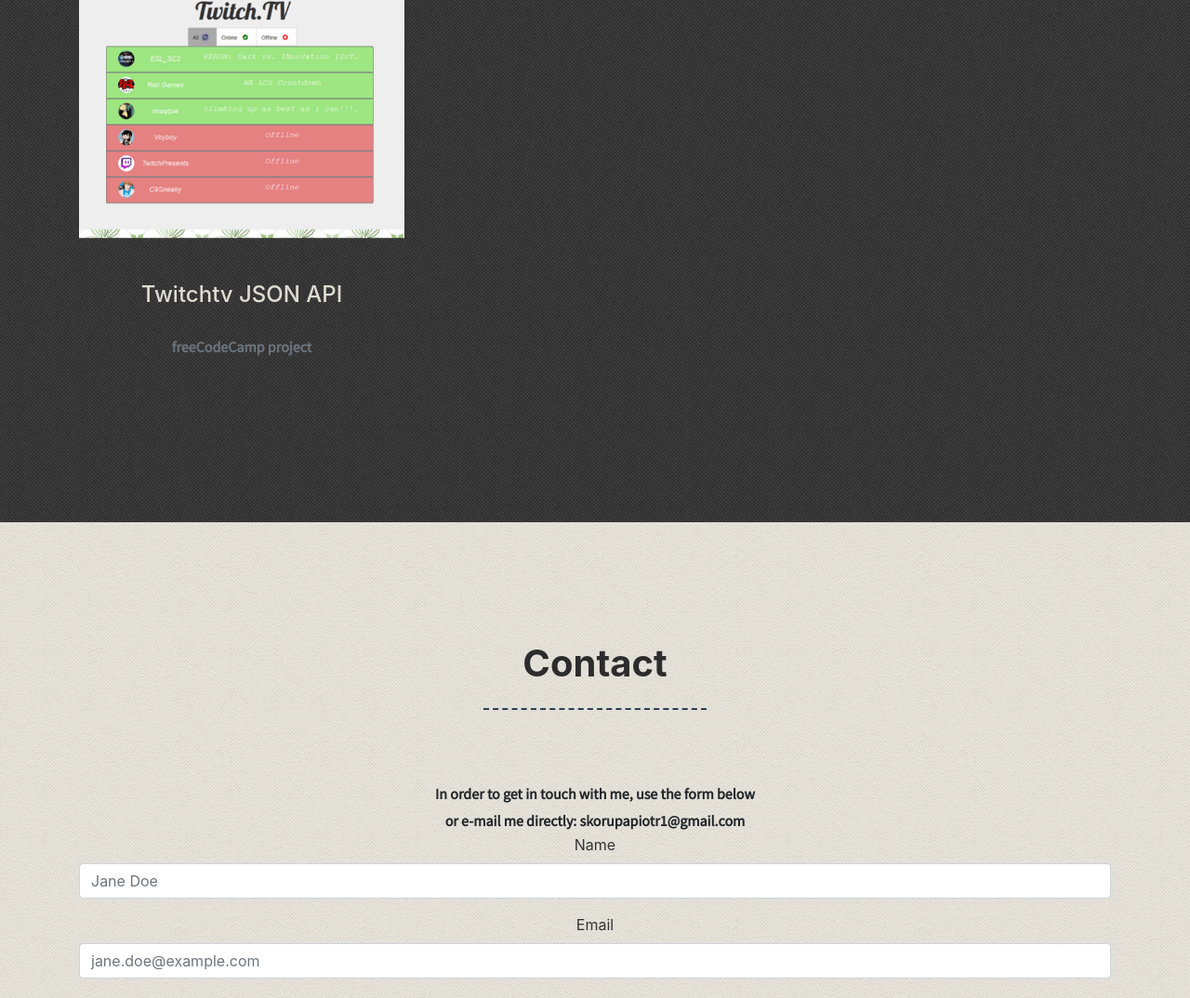
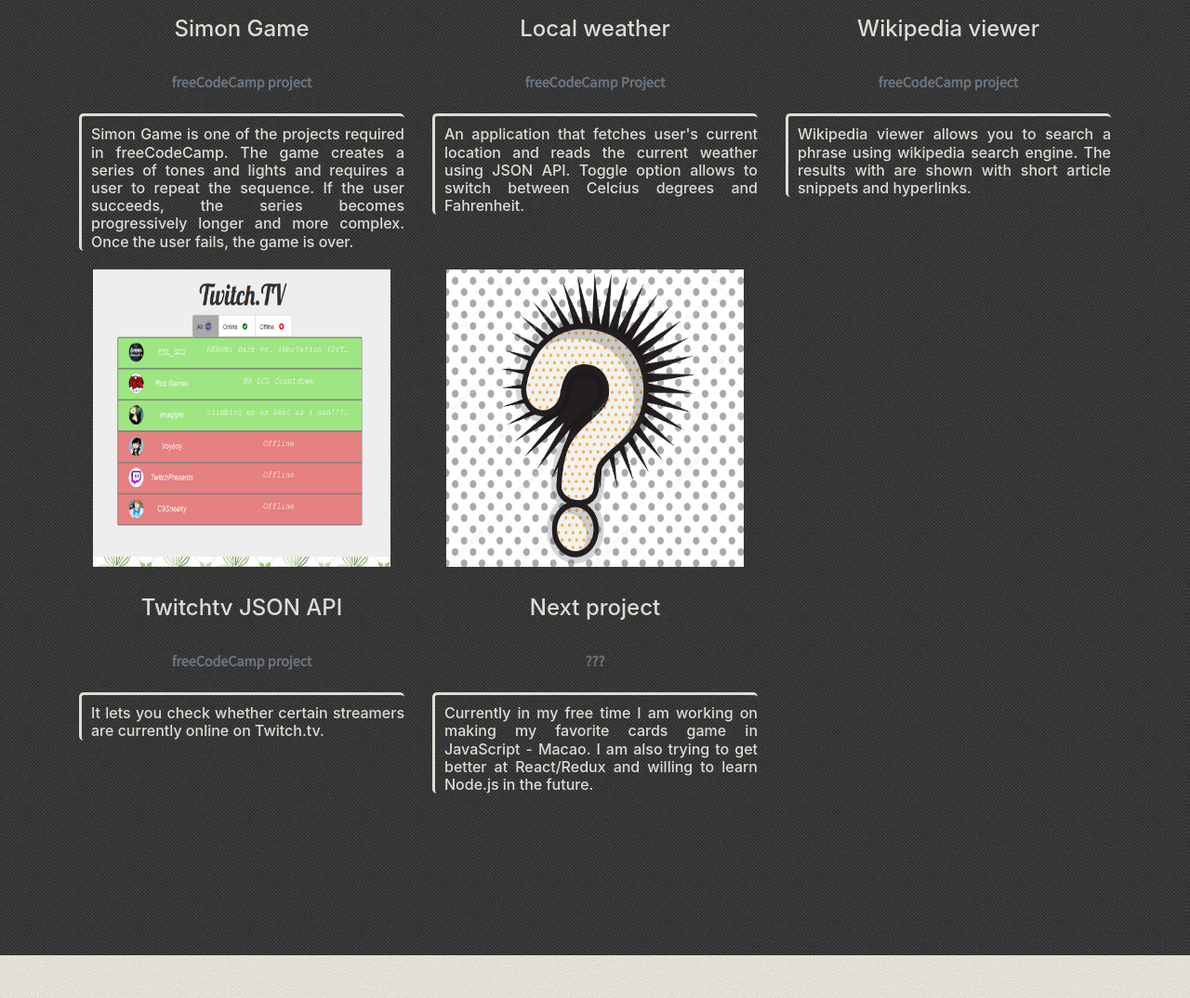
Before and after one commit to piotreksko/Old-portfolio, a plain HTML site: page index.html in a window 1280 px wide. Shown: the part 2709-3783 px from the top of the page at 93% size. Drawn offline with nearby package versions, Linux system fonts and the light colour scheme; files that its build step writes are made by us from their sources; a script that the page names is missing.

Commit message:
Added projects descriptions

```diff
--- a/css/style.css
+++ b/css/style.css
@@ -35,6 +35,17 @@ h3, h4 {
 
 h4 img {
   max-width: 80px;
+}
+
+h6 {
+  font-size: 1rem;
+  border-top-style: solid;
+  border-left-style: solid;
+  border-radius: 5px;
+  text-align: justify;
+  padding-top: 10px;
+  padding-left: 10px;
+  margin-bottom: 20px;
 }
 
 .portfolio-caption h4, .portfolio-caption p {
@@ -279,7 +290,11 @@ footer {
 }
 
 .portfolio-item figure img {
-  object-fit: contain;
+  width: 20rem;
+  height: 20rem;
+  display: block;
+  margin-left: auto;
+  margin-right: auto;
 }
 
 @media screen and (max-width: 768px) {
--- a/index.html
+++ b/index.html
@@ -101,6 +101,7 @@
           <div class="portfolio-caption">
             <h4><a href="#" onclick='window.open("http://ghostproducerforhire.com");return false;' class="hover-img  portfolio-link" data-toggle="modal">ghostproducerforhire.com</a></h4>
             <p class="text-muted">Own project</p>
+            <h6>Here I have designed a website offering my services related to electronic music production which is one of my passions.</h6>
           </div>
         </div>
 
@@ -114,6 +115,7 @@
           <div class="portfolio-caption">
             <h4>Burger builder</h4>
             <p class="text-muted">React course project</p>
+            <h6>Burger builder is an application in which the user is able to choose ingredients for his custom burgers. I am doing it along with a React and Redux course on udemy.com</h6>
           </div>
         </div>
 
@@ -127,6 +129,7 @@
           <div class="portfolio-caption">
             <h4>Portfolio</h4>
             <p class="text-muted">Own project</p>
+            <h6>My portfolio to show some of my projects.</h6>
           </div>
         </div>
 
@@ -141,6 +144,7 @@
           <div class="portfolio-caption">
             <h4>Simon Game</h4>
             <p class="text-muted">freeCodeCamp project</p>
+            <h6>Simon Game is one of the projects required in freeCodeCamp. The game creates a series of tones and lights and requires a user to repeat the sequence. If the user succeeds, the series becomes progressively longer and more complex. Once the user fails, the game is over.</h6>
           </div>
         </div>
 
@@ -153,6 +157,7 @@
           <div class="portfolio-caption">
             <h4>Local weather</h4>
             <p class="text-muted">freeCodeCamp Project</p>
+            <h6>An application that fetches user's current location and reads the current weather using JSON API. Toggle option allows to switch between Celcius degrees and Fahrenheit.</h6>
           </div>
         </div>
 
@@ -166,6 +171,7 @@
           <div class="portfolio-caption">
             <h4>Wikipedia viewer</h4>
             <p class="text-muted">freeCodeCamp project</p>
+            <h6>Wikipedia viewer allows you to search a phrase using wikipedia search engine. The results with are shown with short article snippets and hyperlinks.</h6>
           </div>
         </div>
 
@@ -180,9 +186,21 @@
           <div class="portfolio-caption">
             <h4>Twitchtv JSON API</h4>
             <p class="text-muted">freeCodeCamp project</p>
+            <h6>It lets you check whether certain streamers are currently online on Twitch.tv.</h6>
           </div>
         </div>
 
+
+
+        <div class="col-md-4 col-sm-6 portfolio-item">
+            <figure><img class="img-fluid sr-sub" src="img/question-mark.png" alt=""></figure>
+          </a>
+          <div class="portfolio-caption">
+            <h4>Next project</h4>
+            <p class="text-muted">???</p>
+            <h6>Currently in my free time I am working on making my favorite cards game in JavaScript - Macao. I am also trying to get better at React/Redux and willing to learn Node.js in the future.</h6>
+          </div>
+        </div>
       </div>
     </div>
 
```
Also changed, not shown: img/question-mark.png (added).
